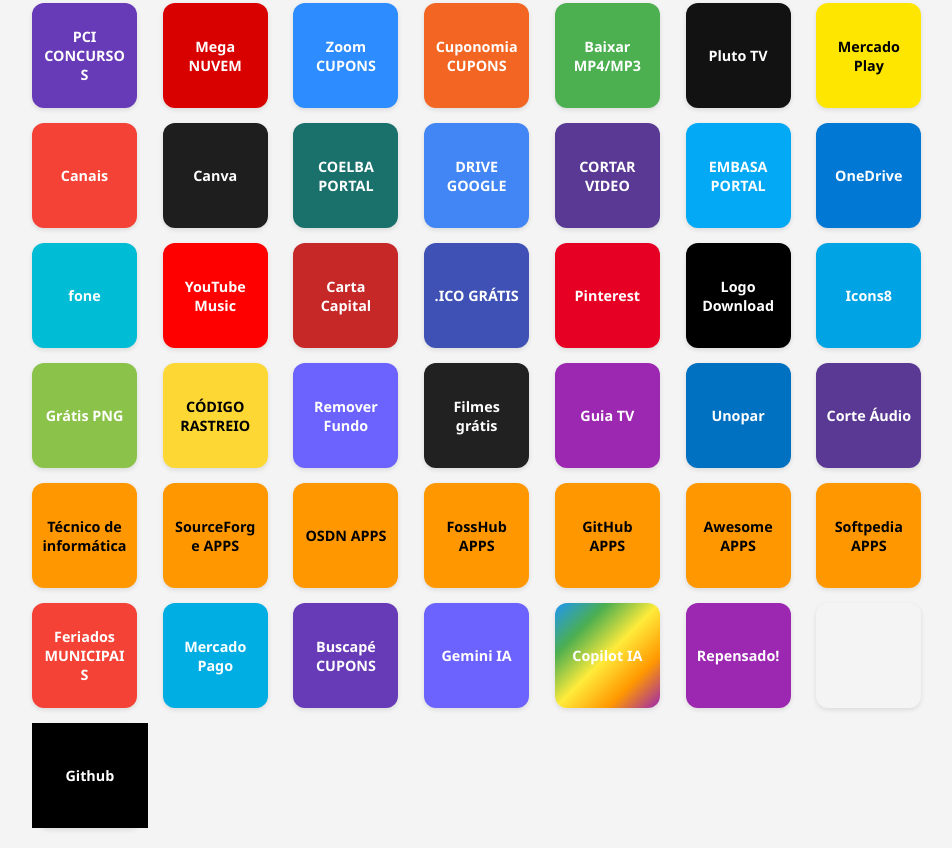
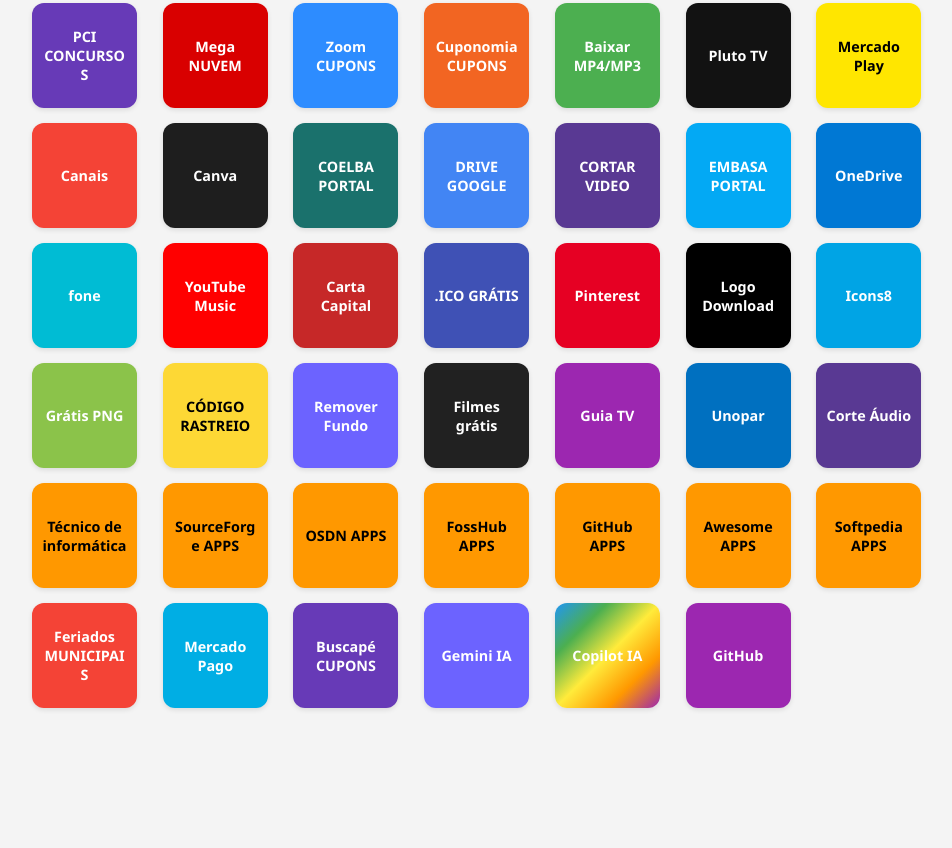
Before and after one commit to r8402/gt, a plain HTML site: page index.html in a window 1280 px wide. Shown: the part 460-1308 px from the top of the page, without its empty margins (158-1110 px from the left). After the commit the page ends 1188 px from the top, so only its background shows below. Drawn offline with Linux system fonts and the light colour scheme.

Commit message:
Update index.html

```diff
--- a/index.html
+++ b/index.html
@@ -300,8 +300,7 @@
         <a href="https://buscape.com.br" class="icon-item buscape" data-label="Buscape" data-category="compras"><div class="icon-content"><div class="icon-label">Buscapé CUPONS</div></div></a>
         <a href="https://gemini.google.com/app?hl=pt-BR" class="icon-item photoroom" data-label="Gemini" data-category="ferramentas"><div class="icon-content"><div class="icon-label">Gemini IA</div></div></a>
         <a href="https://copilot.microsoft.com/chats/QgSTT7oLbV1NLk9h2qzLr" class="icon-item copilot-icon" data-label="Copilot" data-category="ferramentas"><div class="icon-content"><div class="icon-label">Copilot IA</div></div></a>
-        <a href="https://sites.google.com/view/gratuitas/tudo-gratuito" class="icon-item meuguia" data-label="Meu Guia" data-category="outros"><div class="icon-content"><div class="icon-label">Repensado!</div></div></a>
-        <a href="Https://Github.com" class="icon-item custom-icon-color " data-label="Github"><div class="icon-content" style="--icon-background-color: #000000; background-color: var(--icon-background-color);"><div class="icon-label">Github</div></a>
+        <a href="https://github.com" class="icon-item meuguia" data-label="git hub" data-category="ferramentas"><div class="icon-content"><div class="icon-label">GitHub</div></div></a>
 
     <!-- Caixa de mensagem flutuante -->
     <div id="messageBox" class="message-box"></div>
```
